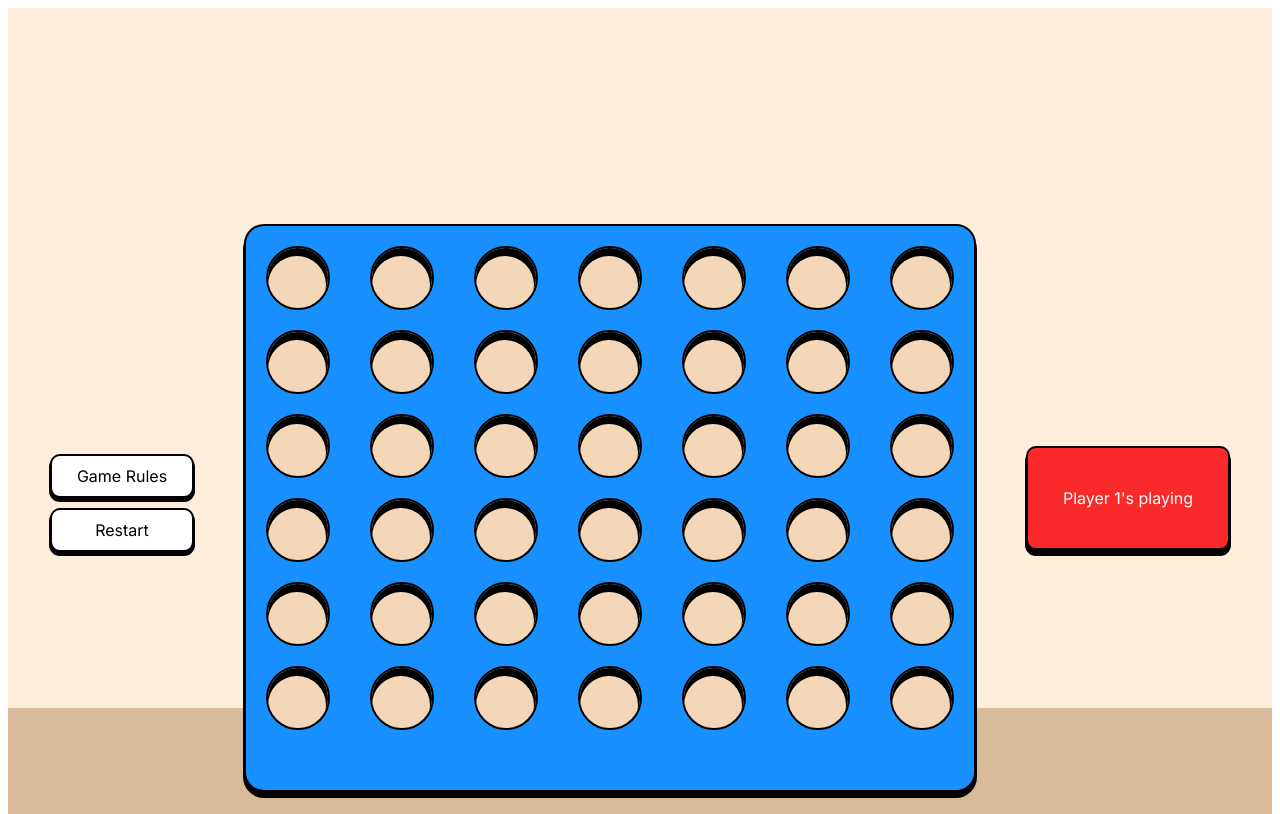
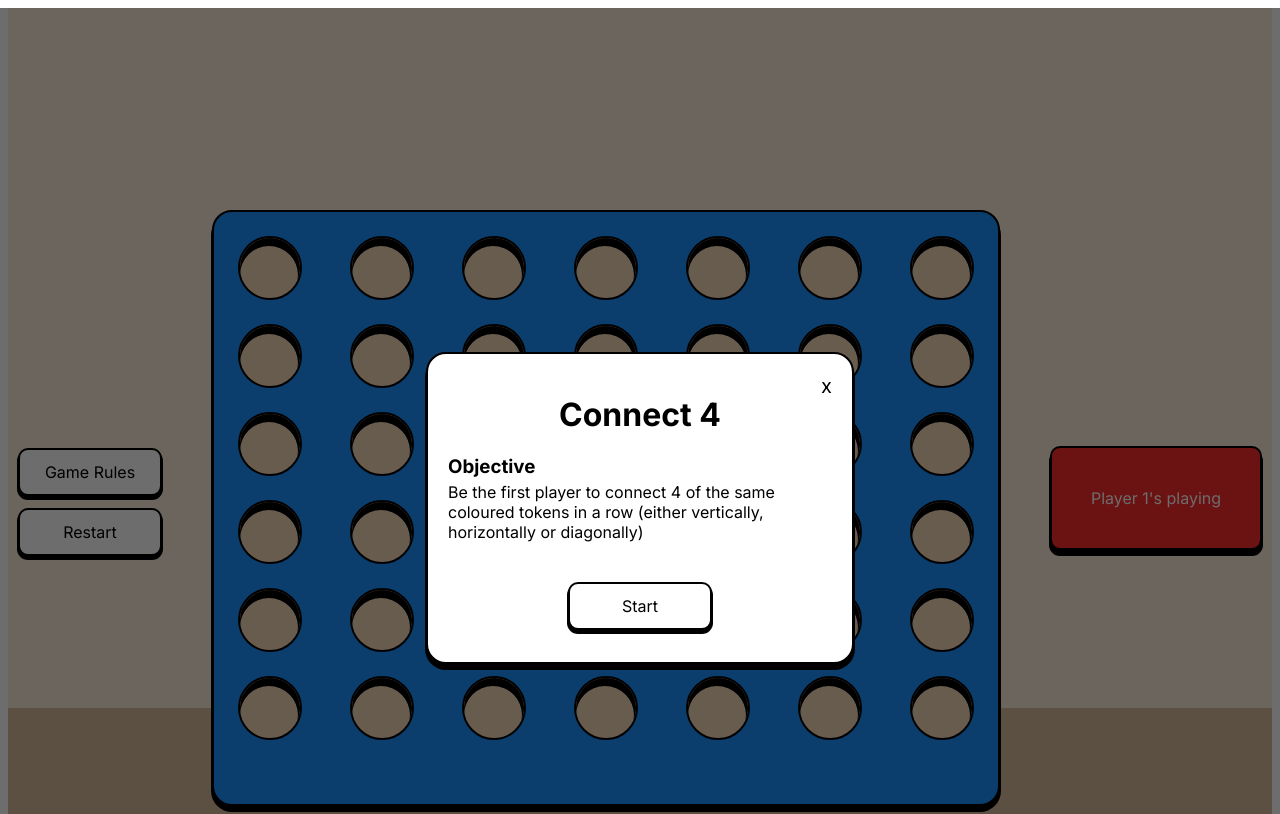
Before and after one commit to paulafiaschi/connect4-game, a Next.js app: page / in a window 1280 px wide. Shown: the top 814 px of the page. Built offline with nearby package versions, Linux system fonts and the light colour scheme.

Commit message:
start screen

```diff
--- a/app/Home.module.scss
+++ b/app/Home.module.scss
@@ -4,9 +4,9 @@ $yellow-color: #e8ce0a;
 .main {
   background-color: #f4d7b9;
   background: linear-gradient(180deg, #fdeddb 70%, #d9bb9b 60%);
-  padding: 100px 50px;
+  padding: 6.25rem 2.75rem;
   display: flex;
-  gap: 50px;
+  gap: 3.125rem;
   justify-content: center;
   align-items: center;
   position: relative;
@@ -24,14 +24,32 @@ $yellow-color: #e8ce0a;
   background-color: rgba(0, 0, 0, 0.571);
 }
 
+.rulesOverlay {
+  h1 {
+    text-align: center;
+  }
+
+  .button {
+    margin-top: 2.5rem;
+  }
+
+  h3 {
+    margin-bottom: 0px;
+    margin-top: 1rem;
+  }
+  p,
+  ol {
+    margin-top: 0.25rem;
+  }
+}
+
 .rules,
 .winnerSign {
   background-color: white;
   border: solid 2px black;
   box-shadow: black 0px 5px 0px 1px;
-  padding: 20px;
+  padding: 1.25rem;
   width: 30vw;
-  height: 60vh;
   border-radius: 20px;
   display: block;
   margin: auto;
@@ -39,8 +57,8 @@ $yellow-color: #e8ce0a;
 
   .closeButton {
     position: absolute;
-    right: 20px;
-    font-size: 20px;
+    right: 1.25rem;
+    font-size: 1.25rem;
     cursor: pointer;
   }
 }
@@ -68,28 +86,22 @@ $yellow-color: #e8ce0a;
   }
   .newGame {
     position: relative;
-    background-color: white;
-    padding: 10px 20px;
-    border-radius: 10px;
-    border: solid 2px black;
-    box-shadow: black 0px 3px 0px 1px;
-    cursor: pointer;
-    color: black;
-    min-width: 100px;
   }
 }
-
-.buttons div {
+.button {
   background-color: white;
-  padding: 10px 20px;
+  padding: 0.75rem 1.25rem;
   border-radius: 10px;
   border: solid 2px black;
   box-shadow: black 0px 3px 0px 1px;
-  margin-bottom: 10px;
-  align-self: flex-start;
   cursor: pointer;
-  min-width: 100px;
+  color: black;
+  min-width: 6.25rem;
+  margin: auto;
+  margin-bottom: 0.75rem;
   text-align: center;
+  width: fit-content;
+  display: block;
 
   &:hover {
     background-color: rgb(224, 218, 218);
@@ -100,15 +112,15 @@ $yellow-color: #e8ce0a;
   background-color: #1990ff;
   display: flex;
   width: fit-content;
-  padding-bottom: 40px;
+  padding-bottom: 2.5rem;
   border-radius: 20px;
   border: solid 2px black;
   box-shadow: black 0px 5px 0px 1px;
 }
 .turn {
-  min-width: 200px;
-  height: 100px;
-  margin-top: -20px;
+  min-width: 13rem;
+  height: 6.25rem;
+  margin-top: -1.25rem;
   border: solid 2px black;
   box-shadow: black 0px 5px 0px 1px;
   border-radius: 10px;
@@ -126,18 +138,18 @@ $yellow-color: #e8ce0a;
 }
 
 .gameCell {
-  height: 60px;
-  width: 60px;
+  height: 3.75rem;
+  width: 3.75rem;
   cursor: pointer;
   display: flex;
   background-color: #f4d7b9;
   border-radius: 100px;
-  margin: 10px;
+  margin: 0.75rem;
   border: solid 2px black;
   box-shadow: black -1px 7px 0px 1px inset;
 }
 .column {
-  margin: 10px;
+  margin: 0.75rem;
   display: flex;
   flex-direction: column-reverse;
   position: relative;
@@ -154,20 +166,20 @@ $yellow-color: #e8ce0a;
   display: block;
   background-color: none;
   position: absolute;
-  top: -80px;
-  margin: 10px;
+  top: -5rem;
+  margin: 0.75rem;
   width: 0;
   height: 0;
-  border-left: 30px solid transparent;
-  border-right: 30px solid transparent;
-  border-top: 40px solid transparent;
+  border-left: 1.875rem solid transparent;
+  border-right: 1.875rem solid transparent;
+  border-top: 2.5rem solid transparent;
   box-shadow: black -1px 3px 0px 1px inset;
 }
 
 .redCircle,
 .yellowCircle {
-  height: 60px;
-  width: 60px;
+  height: 3.75rem;
+  width: 3.75rem;
   border-radius: 100px;
   transition: background-color 0.5s;
   transition: box-shadow 0.1s;
--- a/components/GameBoard.jsx
+++ b/components/GameBoard.jsx
@@ -3,6 +3,7 @@ import Styles from "../app/Home.module.scss";
 import GameColumn from "./GameColumn";
 import Rules from "./Rules";
 import WinnerOverlay from "./WinnerOverlay";
+import StartScreen from "./StartScreen";
 
 export default function GameBoard() {
   let initialBoard = [
@@ -21,6 +22,7 @@ export default function GameBoard() {
   const [pointerColor, setPointerColor] = useState("redPointer");
   const [openRules, setOpenRules] = useState(false);
   const [openWinner, setOpenWinner] = useState(false);
+  const [startScreen, setStartScreen] = useState(true);
 
   const checkWin = (currentPlayer) => {
     // Check Vertical
@@ -107,8 +109,11 @@ export default function GameBoard() {
     <>
       <main className={Styles.main}>
         <div className={Styles.buttons}>
-          <div onClick={() => setOpenRules(true)}>Game Rules</div>
+          <div className={Styles.button} onClick={() => setOpenRules(true)}>
+            Game Rules
+          </div>
           <div
+            className={Styles.button}
             onClick={() => {
               setGameState(initialBoard);
               setCurrentPlayer(1);
@@ -137,6 +142,7 @@ export default function GameBoard() {
         {openWinner && (
           <WinnerOverlay setOpenWinner={setOpenWinner} winner={winner} />
         )}
+        {startScreen && <StartScreen setStartScreen={setStartScreen} />}
       </main>
     </>
   );
--- a/components/Rules.jsx
+++ b/components/Rules.jsx
@@ -7,7 +7,8 @@ export default function Rules({ setOpenRules }) {
         <div className={Styles.closeButton} onClick={() => setOpenRules(false)}>
           x
         </div>
-        <h2>Rules</h2>
+        <h1>Rules</h1>
+
         <h3>Objective</h3>
         <p>
           Be the first player to connect 4 of the same coloured tokens in a row
--- /dev/null
+++ b/components/StartScreen.jsx
@@ -0,0 +1,27 @@
+import Styles from "../app/Home.module.scss";
+
+export default function StartScreen({ setStartScreen }) {
+  return (
+    <div className={Styles.rulesOverlay}>
+      <div className={Styles.rules}>
+        <div
+          className={Styles.closeButton}
+          onClick={() => setStartScreen(false)}>
+          x
+        </div>
+        <h1>Connect 4</h1>
+
+        <h3>Objective</h3>
+        <p>
+          Be the first player to connect 4 of the same coloured tokens in a row
+          (either vertically, horizontally or diagonally)
+        </p>
+        <div
+          className={`${Styles.button} ${Styles.startButton}`}
+          onClick={() => setStartScreen(false)}>
+          Start
+        </div>
+      </div>
+    </div>
+  );
+}
--- a/components/WinnerOverlay.jsx
+++ b/components/WinnerOverlay.jsx
@@ -14,7 +14,9 @@ export default function WinnerOverlay({ winner, setOpenWinner }) {
           The winner is
           <span>PLAYER {winner}</span>
         </h2>
-        <div className={Styles.newGame} onClick={() => setOpenWinner(false)}>
+        <div
+          className={`${Styles.button} ${Styles.newGame}`}
+          onClick={() => setOpenWinner(false)}>
           Restart
         </div>
       </div>
```
